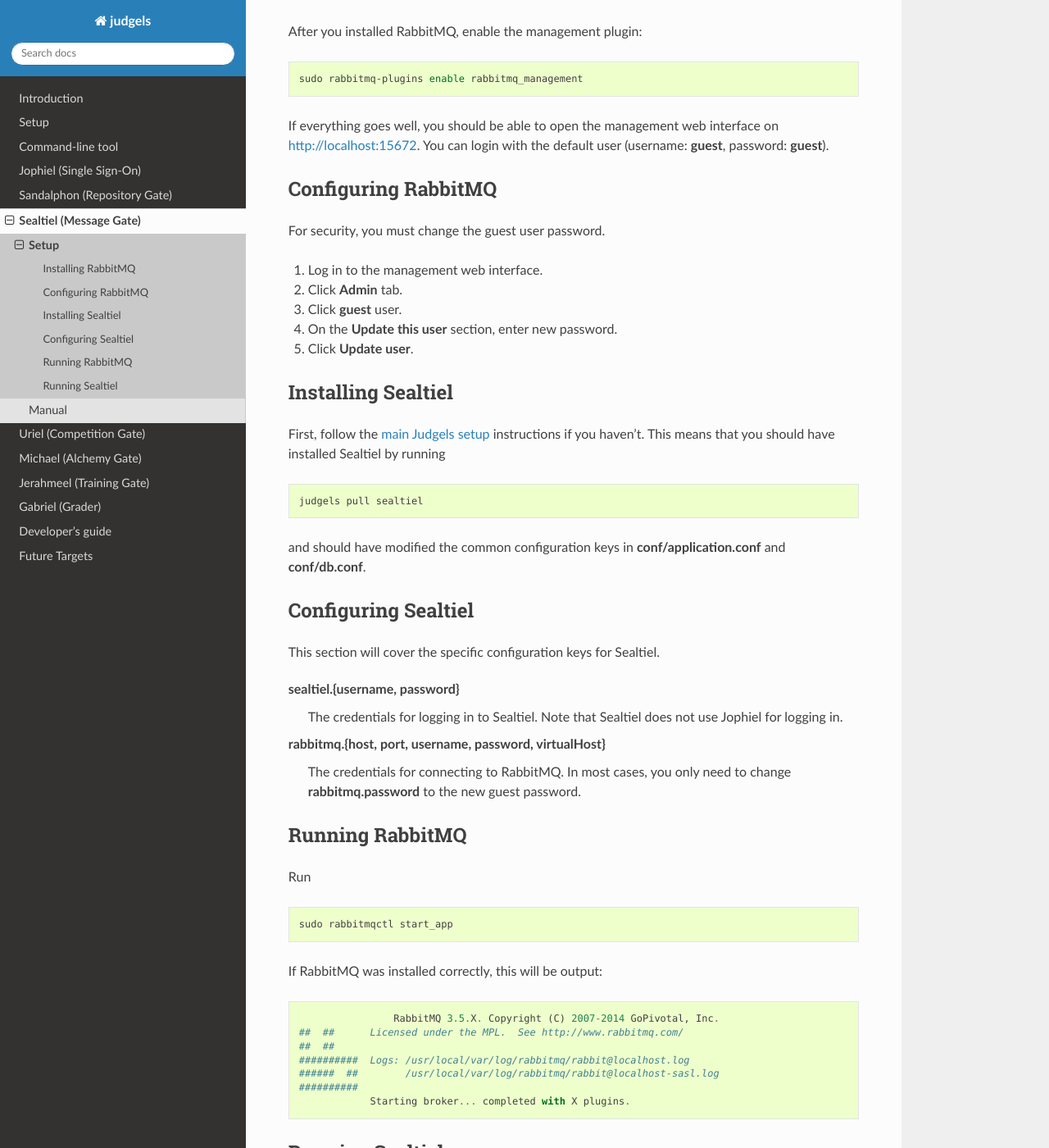
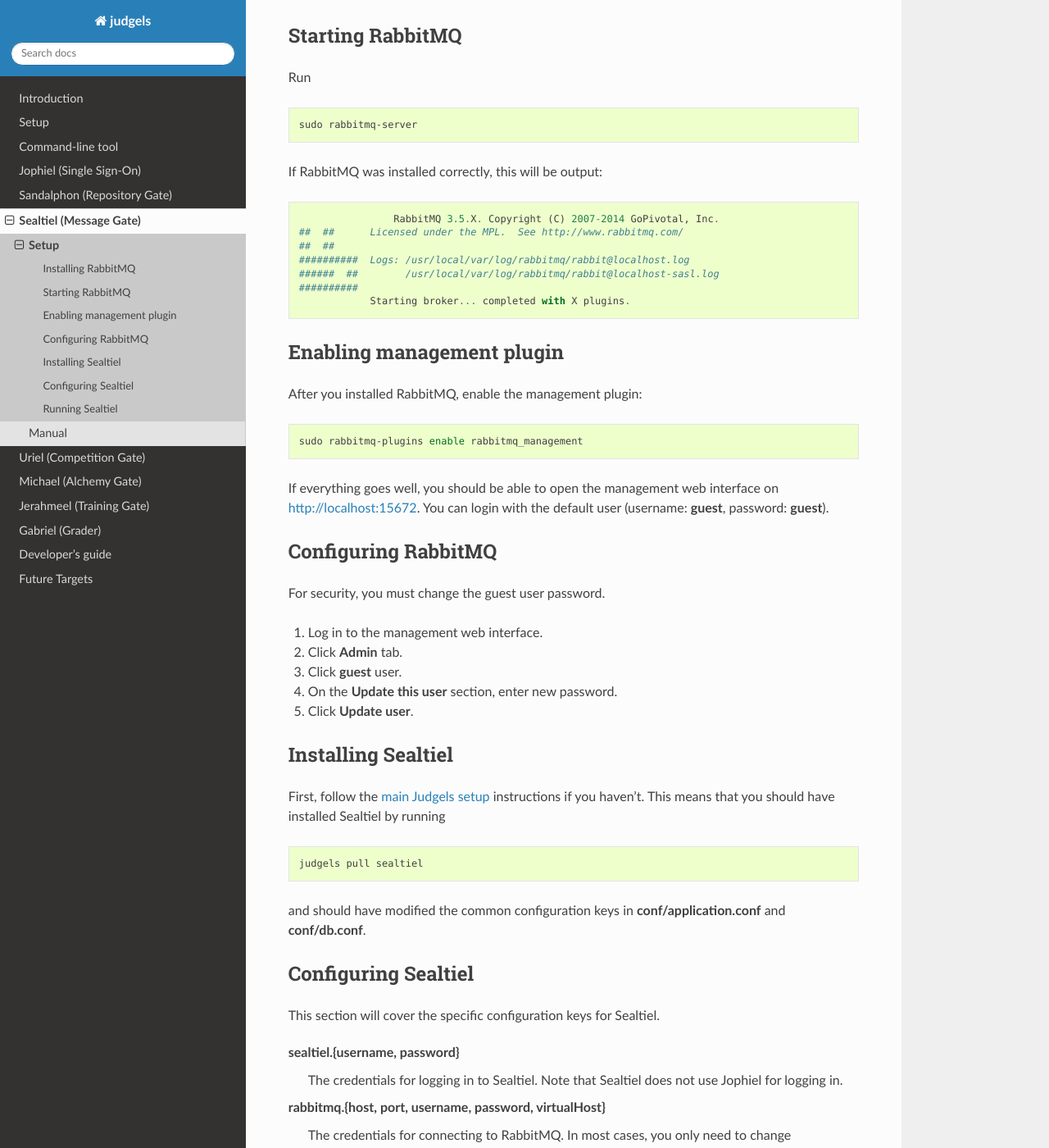
Before and after one commit to judgels/judgels, a Sphinx documentation site: the page built from docs/sealtiel_setup.rst, in a window 1280 px wide and 1400 px high, scrolled down 261 px. Shown: the whole window at 82% size. Built offline with Sphinx 7.4.7 and the Read the Docs theme 2.0.0, drawn with Linux system fonts in a browser that asks for light colours; formulas are drawn with MathJax 3; some of the changed lines change nothing that is shown.

Commit message:
Fix Sealtiel docs on starting RabbitMQ

```diff
--- a/docs/sealtiel_setup.rst
+++ b/docs/sealtiel_setup.rst
@@ -5,6 +5,30 @@
 -------------------
 
 Sealtiel internally uses RabbitMQ. So, it must be installed first. Follow the installation instruction here: `Downloading and Installing RabbitMQ <https://www.rabbitmq.com/download.html>`_. Make sure you install at least version **3.5.x**.
+
+Starting RabbitMQ
+-----------------
+
+Run
+
+.. sourcecode:: bash
+
+    sudo rabbitmq-server
+
+If RabbitMQ was installed correctly, this will be output: ::
+
+
+                      RabbitMQ 3.5.X. Copyright (C) 2007-2014 GoPivotal, Inc.
+      ##  ##      Licensed under the MPL.  See http://www.rabbitmq.com/
+      ##  ##
+      ##########  Logs: /usr/local/var/log/rabbitmq/rabbit@localhost.log
+      ######  ##        /usr/local/var/log/rabbitmq/rabbit@localhost-sasl.log
+      ##########
+                  Starting broker... completed with X plugins.
+
+
+Enabling management plugin
+--------------------------
 
 After you installed RabbitMQ, enable the management plugin:
 
@@ -47,26 +71,6 @@
 rabbitmq.{host, port, username, password, virtualHost}
     The credentials for connecting to RabbitMQ. In most cases, you only need to change **rabbitmq.password** to the new guest password.
 
-Running RabbitMQ
-----------------
-
-Run
-
-.. sourcecode:: bash
-
-    sudo rabbitmqctl start_app
-
-If RabbitMQ was installed correctly, this will be output: ::
-
-
-                      RabbitMQ 3.5.X. Copyright (C) 2007-2014 GoPivotal, Inc.
-      ##  ##      Licensed under the MPL.  See http://www.rabbitmq.com/
-      ##  ##
-      ##########  Logs: /usr/local/var/log/rabbitmq/rabbit@localhost.log
-      ######  ##        /usr/local/var/log/rabbitmq/rabbit@localhost-sasl.log
-      ##########
-                  Starting broker... completed with X plugins.
-
 Running Sealtiel
 ----------------
 
```
